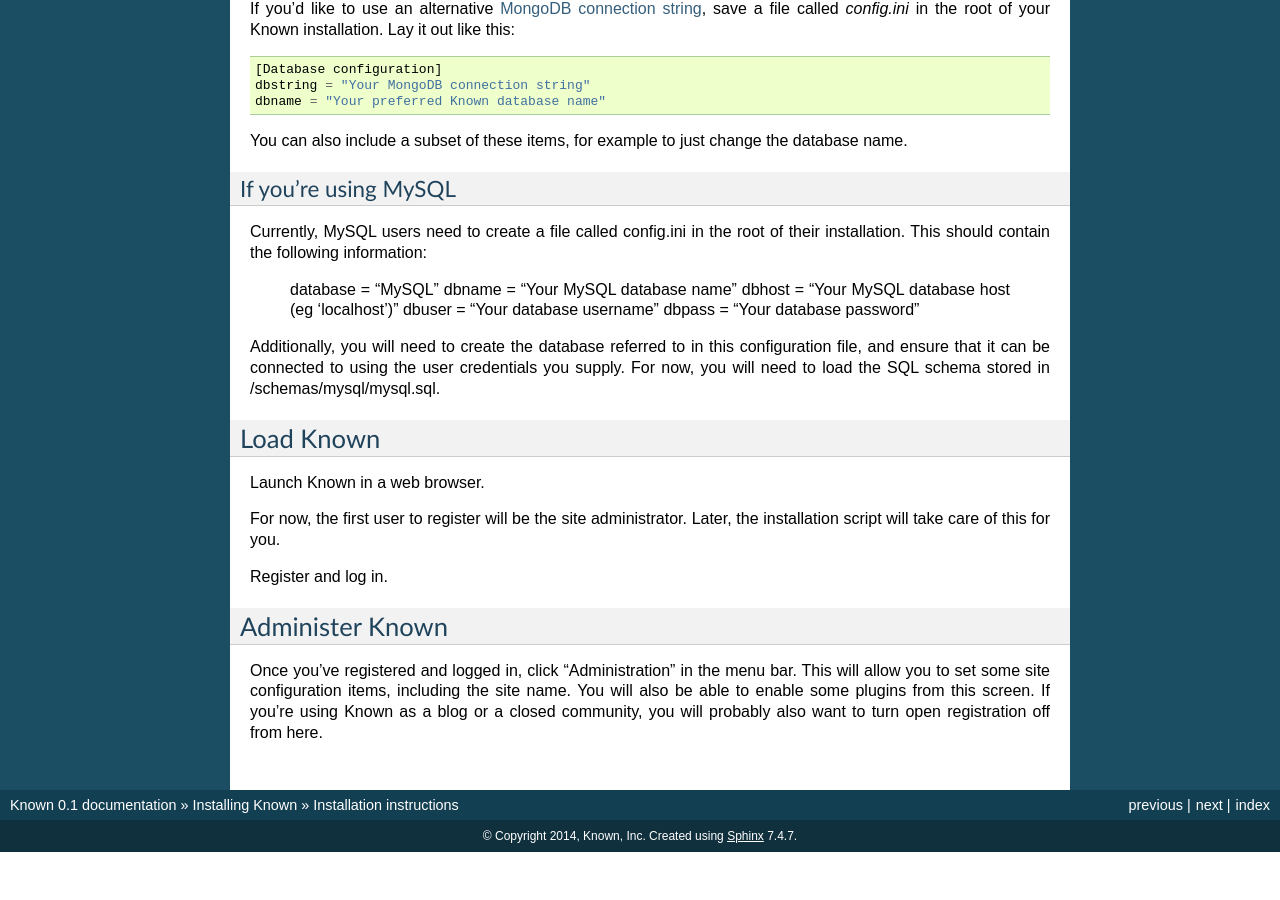
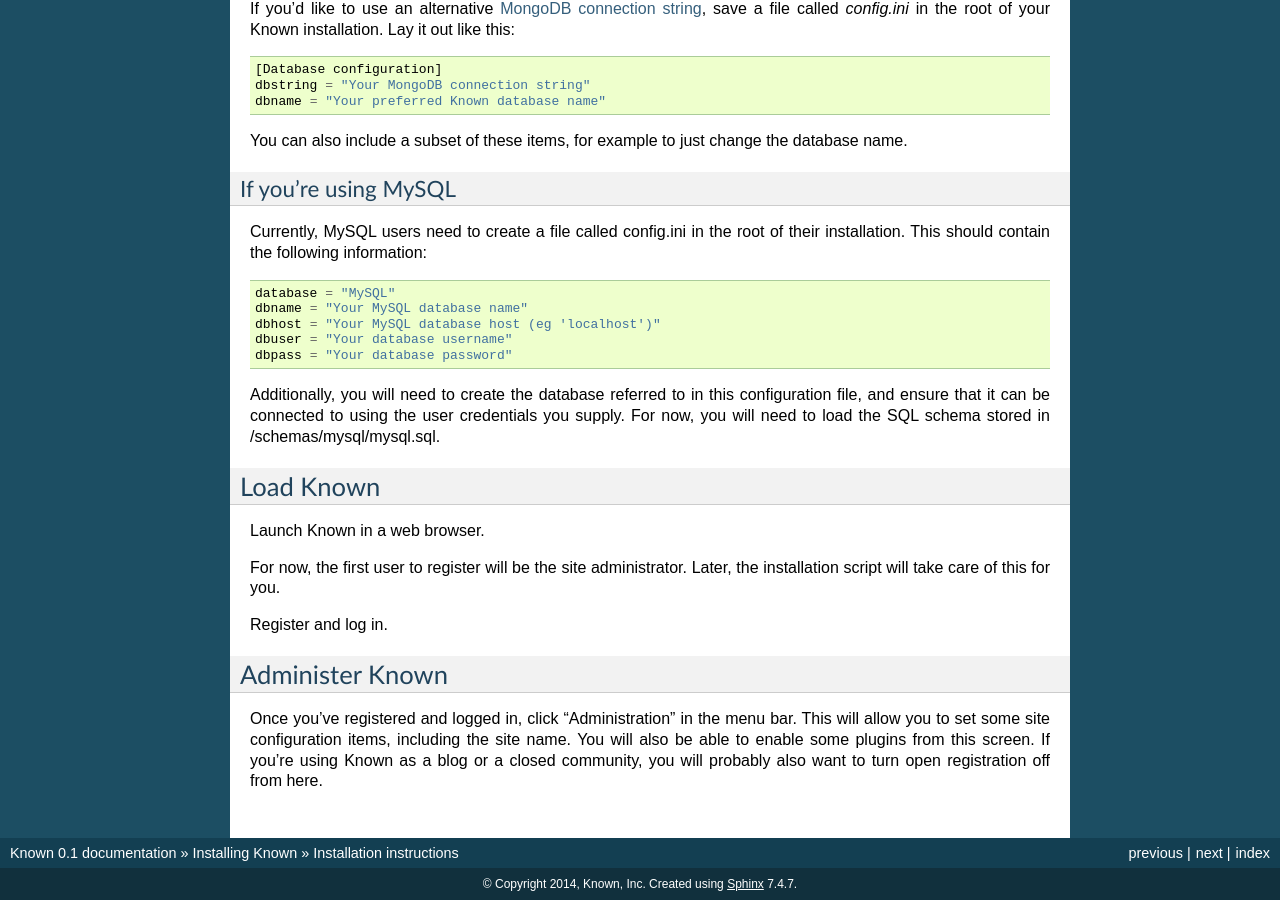
Before and after one commit to idno/known, a Sphinx documentation site: the page built from docs/install/instructions.rst, in a window 1280 px wide and 900 px high, scrolled down 779 px. Built offline with Sphinx 7.4.7, drawn with Linux system fonts in a browser that asks for light colours; before the commit the page ends 1631 px from its top, so only the background shows below that.

Commit message:
Syntax change for documentation

```diff
--- a/docs/install/instructions.rst
+++ b/docs/install/instructions.rst
@@ -50,7 +50,7 @@
 ^^^^^^^^^^^^^^^^^^^^^
 
 Currently, MySQL users need to create a file called :doc:`config.ini` in the root of their installation. This should
-contain the following information:
+contain the following information::
 
         database = "MySQL"
         dbname = "Your MySQL database name"
```
